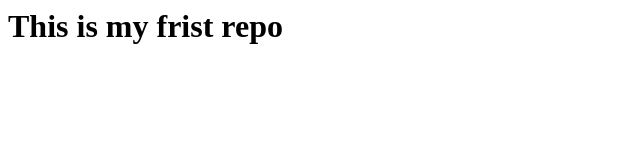
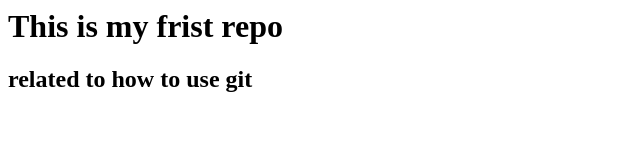
Before and after one commit to NavyaGali/demo-repo, a plain HTML site: page index.html in a window 1280 px wide. Shown: the whole page, without its empty margins (0-640 px from the left). Drawn offline with Linux system fonts and the light colour scheme.

Commit message:
h2tagadded

```diff
--- a/index.html
+++ b/index.html
@@ -8,5 +8,8 @@
     <h1>
     This is my frist repo
     </h1>
+    <h2>
+      related to how to use git
+    </h2>
   </body>
 </html>
```
